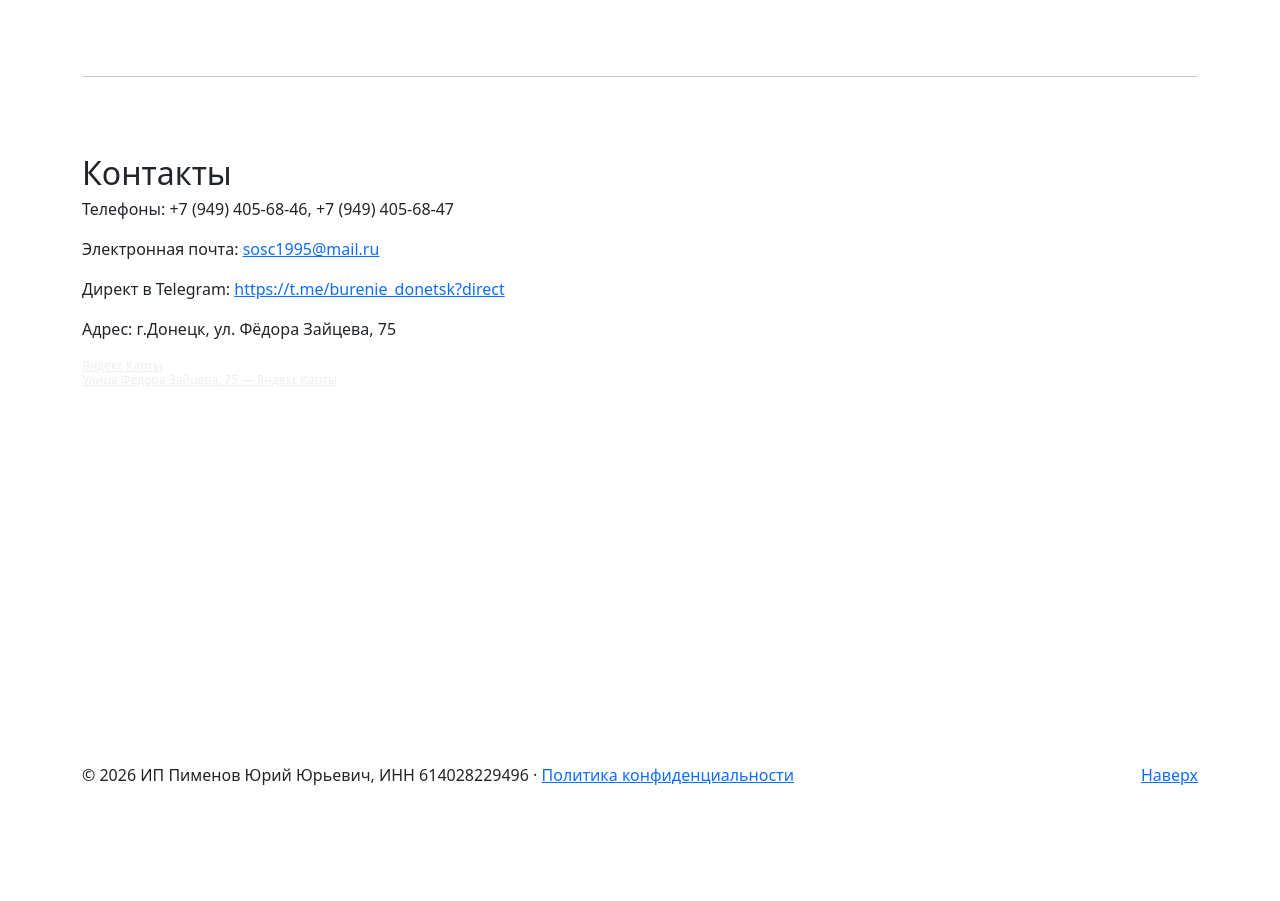
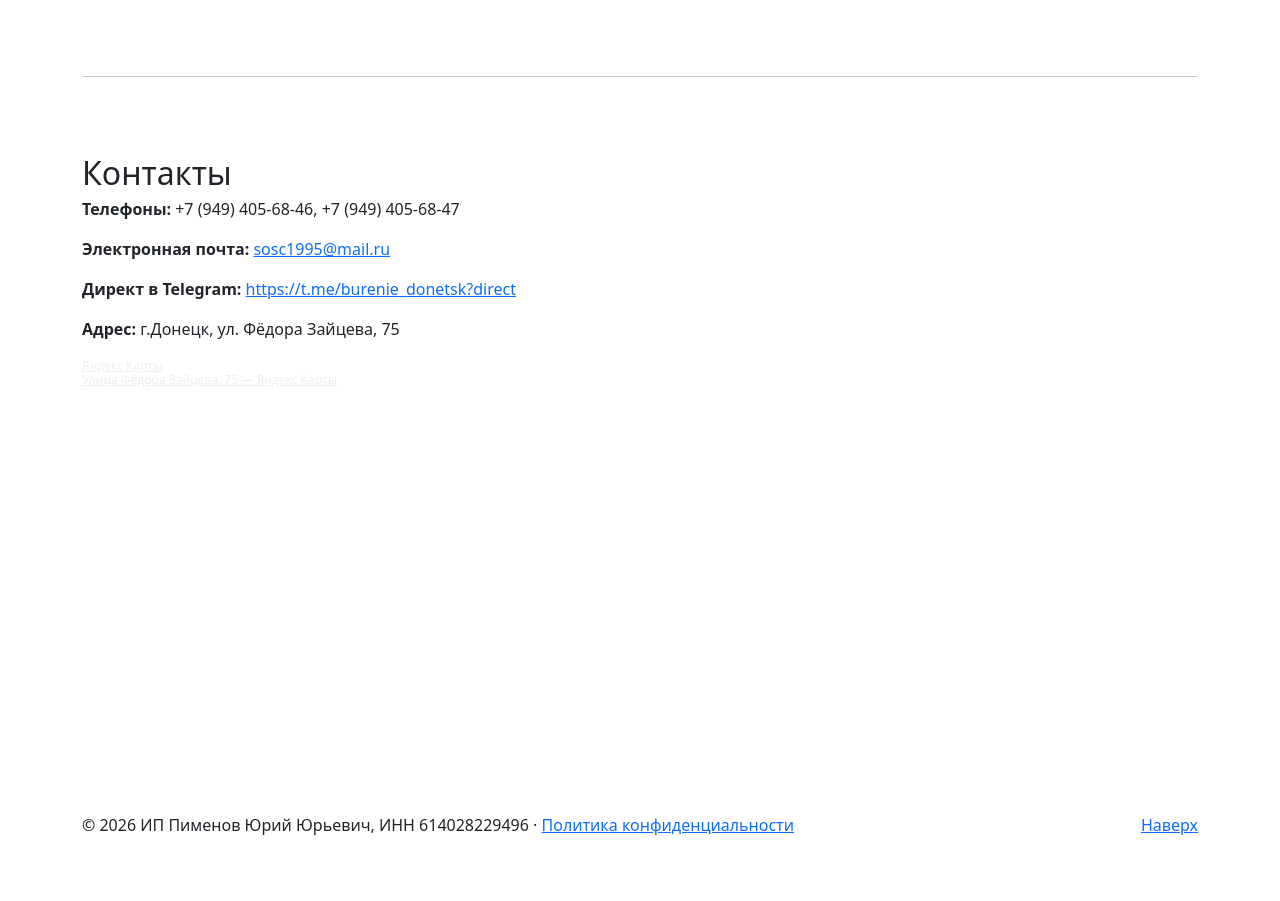
Before and after one commit to butko/bootstrap-burenie, a PHP site: page / in a window 1280 px wide. Shown: the part 2827-3728 px from the top of the page. Before the commit the page ends 3612 px from the top, so only its background shows below. Run offline with PHP 8.4, Linux system fonts and the light colour scheme.

Commit message:
оформление

```diff
--- a/custom.css
+++ b/custom.css
@@ -185,8 +185,15 @@
 ----------------------------------------------------*/
 . contacts h2 {
 	font-size: 50px;
+	padding-bottom: 20px;
 }
 .yandex-map, .yandex-map iframe
  {
     width: 100%;
 }
+/*----------------------------------------------------
+	Контакты
+----------------------------------------------------*/
+footer {
+	padding-top: 50px;
+}
--- a/index.html
+++ b/index.html
@@ -449,10 +449,10 @@
 		  <div class="contacts">
 			<a name="contacts">
 			<h2 class="lh-1">Контакты</h2>
-			<p>Телефоны: +7 (949) 405-68-46, +7 (949) 405-68-47
-			<p>Электронная почта: <a href="mailto:sosc1995@mail.ru">sosc1995@mail.ru</a>
-			<p>Директ в Telegram: <a href="https://t.me/burenie_donetsk?direct">https://t.me/burenie_donetsk?direct</a>
-			<p>Адрес: г.Донецк, ул. Фёдора Зайцева, 75
+			<p><strong>Телефоны:</strong> +7 (949) 405-68-46, +7 (949) 405-68-47
+			<p><strong>Электронная почта:</strong> <a href="mailto:sosc1995@mail.ru">sosc1995@mail.ru</a>
+			<p><strong>Директ в Telegram:</strong> <a href="https://t.me/burenie_donetsk?direct">https://t.me/burenie_donetsk?direct</a>
+			<p><strong>Адрес:</strong> г.Донецк, ул. Фёдора Зайцева, 75
 			<p>
 			<div class="yandex-map">
 				<div style="position:relative;overflow:hidden; width:100%"><a href="https://yandex.ru/maps?utm_medium=mapframe&utm_source=maps" style="color:#eee;font-size:12px;position:absolute;top:0px;">Яндекс Карты</a><a href="https://yandex.ru/maps/142/donetsk/house/ulitsa_fyodora_zaytseva_75/Z04YfgZgS0UAQFptfXV4eX5rYw==/?ll=37.810207%2C47.998287&utm_medium=mapframe&utm_source=maps&z=16.58" style="color:#eee;font-size:12px;position:absolute;top:14px;">Улица Фёдора Зайцева, 75 — Яндекс Карты</a><iframe src="https://yandex.ru/map-widget/v1/?ll=37.810207%2C47.998287&mode=search&ol=geo&ouri=ymapsbm1%3A%2F%2Fgeo%3Fdata%3DCgoxNDQ5NDk3ODAwEkbQoNC-0YHRgdC40Y8sINCU0L7QvdC10YbQuiwg0YPQu9C40YbQsCDQpNGR0LTQvtGA0LAg0JfQsNC50YbQtdCy0LAsIDc1IgoNpz0XQhU__j9C&z=16.58" width="560" height="400" frameborder="1" allowfullscreen="true" style="position:relative;"></iframe></div>
```
